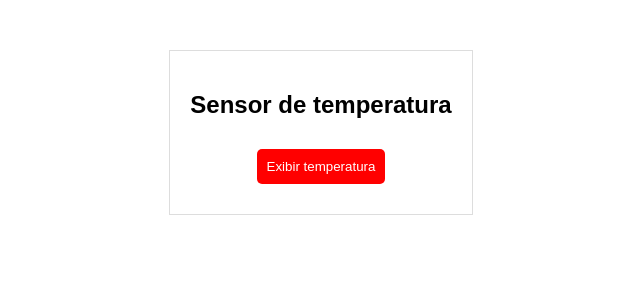
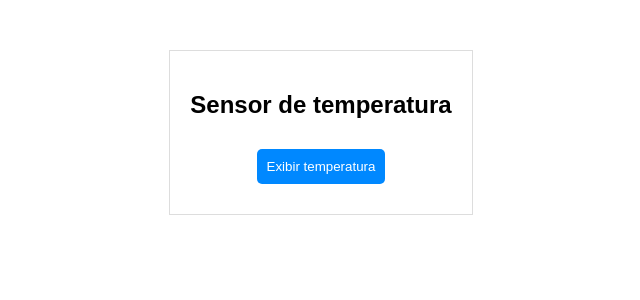
Before and after one commit to SwagMessiah02/server, a Flask app: page / in a window 1280 px wide. Shown: the top 300 px of the page, without its empty margins (319-959 px from the left). Run offline with Flask 3, Linux system fonts and the light colour scheme.

Commit message:
Update styles.css

```diff
--- a/static/styles.css
+++ b/static/styles.css
@@ -13,7 +13,7 @@ body {
 .botao {
     margin: 10px;
     padding: 10px;
-    background: red;
+    background: #0088ff;
     color: white;
     border: none;
     cursor: pointer;
@@ -32,7 +32,7 @@ body {
 }
 
 #mensagens {
-    max-height: 300px;
+    max-height: 200px;
     overflow-y: auto;
     border: 1px solid #ddd;
     padding: 10px;
```
